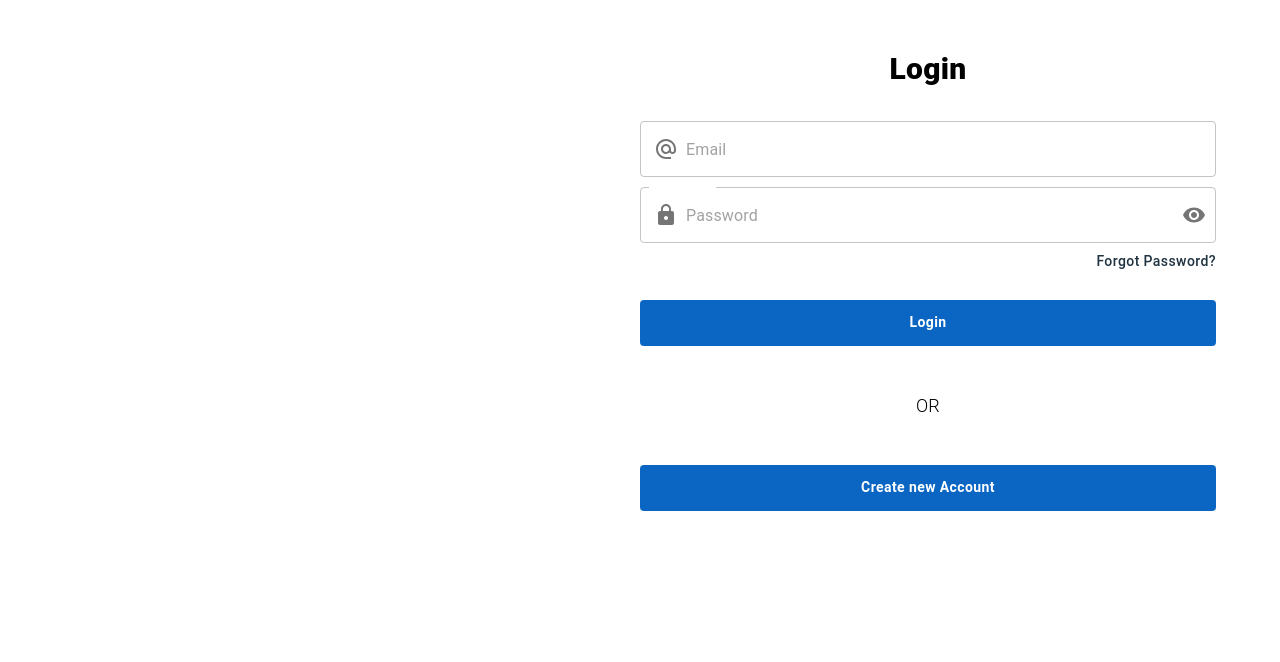
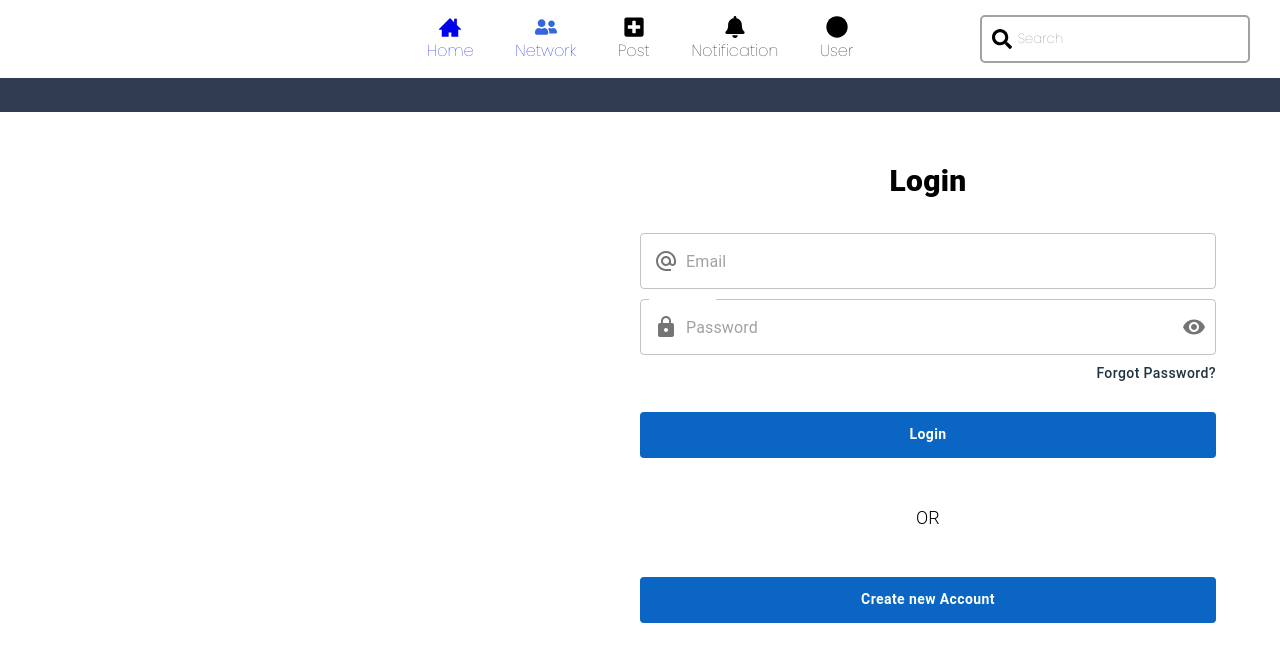
Before and after one commit to VistaarX/VistaarXFrontend, a React (Create React App) app: page /login in a window 1280 px wide. Shown: the top 662 px of the page. Built offline with nearby package versions, Linux system fonts and the light colour scheme.

Commit message:
Added Navbar

```diff
--- a/package.json
+++ b/package.json
@@ -19,6 +19,7 @@
     "react": "^17.0.2",
     "react-dom": "^17.0.2",
     "react-horizontal-scrolling-menu": "^2.3.3",
+    "react-icons": "^4.3.1",
     "react-router-dom": "^5.3.0",
     "react-scripts": "4.0.3",
     "web-vitals": "^1.0.1"
--- a/src/App.js
+++ b/src/App.js
@@ -4,10 +4,13 @@ import Login from './components/Login/Login'
 import Signup from './components/Signup/Signup'
 import {BrowserRouter as Router,Switch,Route} from 'react-router-dom'
 import "./stylesheets/App.css"
+import Navbar from './components/Navbar/Navbar'
+
 const App = () => {
   return (
     <div>
       <Router className="App">
+      <Navbar />
       <Switch>
         <Route path="/login" exact>
           <Login/>
--- /dev/null
+++ b/src/components/Navbar/Navbar.js
@@ -0,0 +1,33 @@
+import React from 'react'
+import "../../stylesheets/navbar.css"
+import { ImHome3} from "react-icons/im";
+import { FaUserFriends } from "react-icons/fa";
+import { FaPlusSquare} from "react-icons/fa";
+import { FaBell} from "react-icons/fa";
+import { FaCircle} from "react-icons/fa";
+import { FaSearch} from "react-icons/fa";
+import { Link } from 'react-router-dom'
+
+function Navbar() {
+    const linkStyle = { textDecoration: 'none' }
+    return (
+        <div className="container">
+            <nav>
+                <div className="nav_body nav_logo">
+                </div>
+                <div className="nav_body nav_icons">
+                    <Link to='/' style={linkStyle}><div className="icons"><ImHome3 size={22} />Home</div></Link>
+                    <Link to='/network' style={linkStyle}><div className="icons"><FaUserFriends size={22} color="#3665dd"/>Network</div></Link>
+                    <div className="icons"><FaPlusSquare size={22}/>Post</div>
+                    <div className="icons"><FaBell size={22}/>Notification</div>
+                    <div className="icons"><FaCircle size={22}/>User</div>
+                </div>
+                <div className="nav_body nav_search">
+                    <div className="searchBox"><FaSearch size={20}/><input type="search" placeholder='Search'/></div>
+                </div>
+            </nav>
+        </div>
+    )
+}
+
+export default Navbar
--- /dev/null
+++ b/src/stylesheets/navbar.css
@@ -0,0 +1,65 @@
+html{
+    margin: 0;
+    padding: 0;
+}
+nav{
+    display: flex;
+    /* border: 2px solid black; */
+    justify-content: space-between;
+    align-items:flex-start;
+    height: 14vh;
+    background-color: #303c4f;
+}
+.nav_body{
+    background-color: white;
+    display: flex;
+    width: 100%;
+    /* border: 2px solid red; */
+    height: 70%;
+}
+.nav_icons{
+    width: 100%;
+    justify-content: space-between;
+    align-items: center;
+}
+.nav_search{
+    /* border: 2px solid black; */
+    justify-content: right;
+    align-items: center;
+}
+.searchBox{
+    display: flex;
+    width: 60%;
+    height: 34px;
+    align-items: center;
+    text-align: center;
+    border: 2px solid rgba(2, 2, 2, 0.363);
+    margin-right: 30px;
+    padding-left: 10px;
+    padding-top: 5px;
+    padding-bottom: 5px;
+    border-radius: 5px;
+    justify-content: space-between;
+}
+.searchBox input{
+    border: none;
+    width: 90%;
+    height: 100%;
+
+}
+/* .nav_search input{
+    width: 55%;
+    height: 50px;
+
+} */
+.nav_logo{
+    justify-content: center;
+    align-items: center;
+}
+.icons{
+    display: flex;
+    justify-content: center;
+    align-items: center;
+    flex-direction: column;
+    /* border: 2px solid blue; */
+}
```
Also changed, not shown: 2 other files (tests, documents, lock files or other folders).
